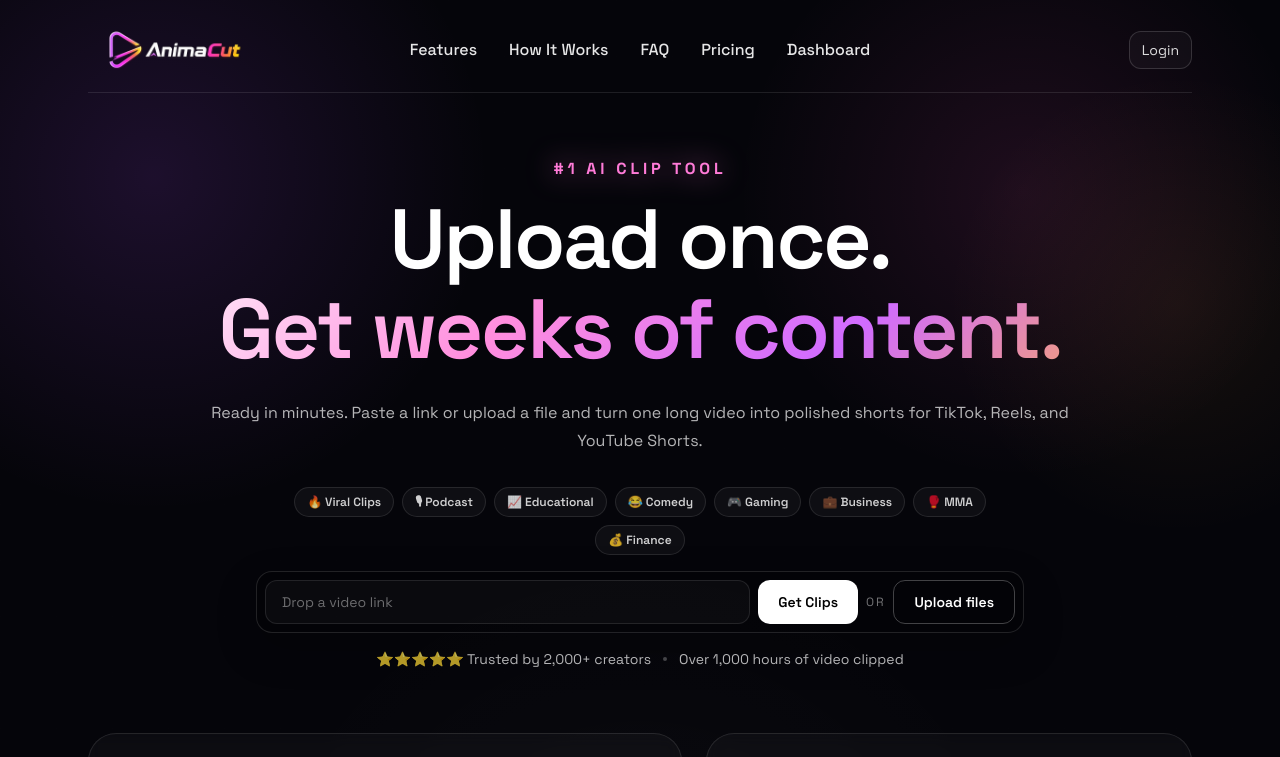
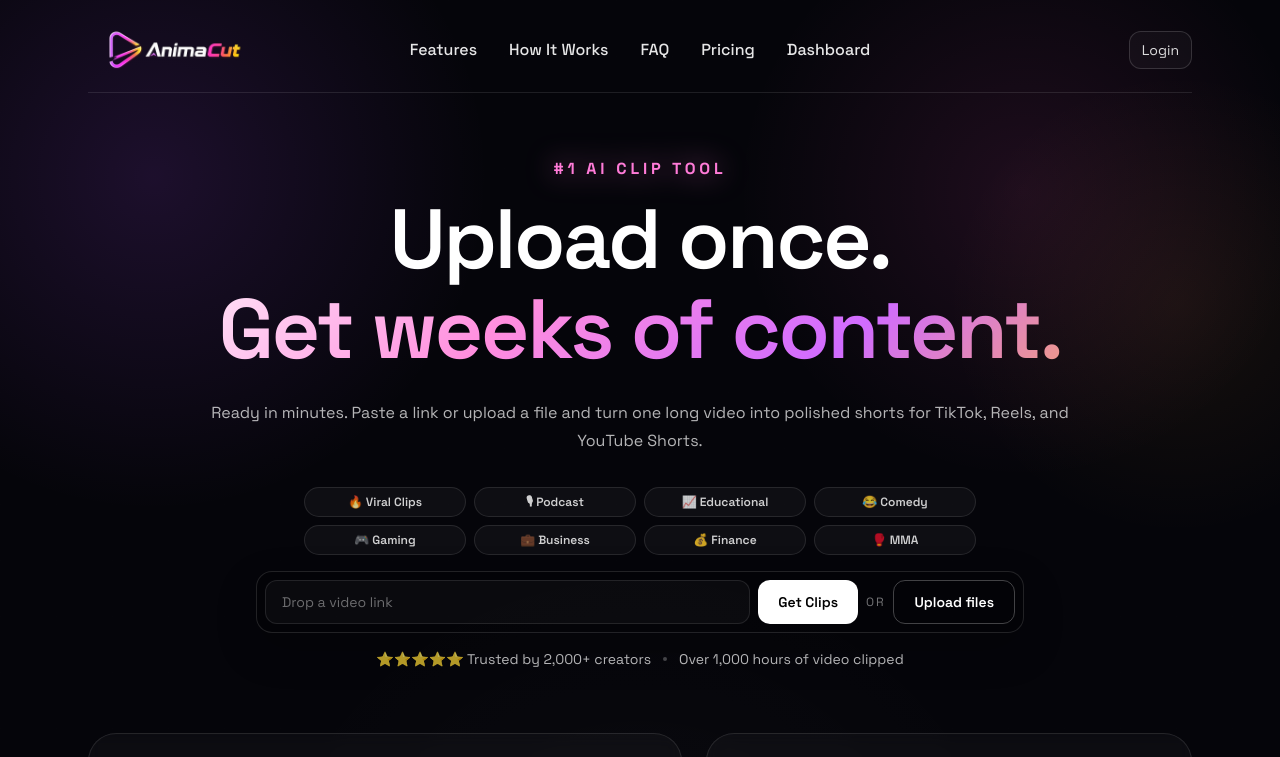
Before and after one commit to Duychinni/animecut, a Next.js app: page / in a window 1280 px wide. Shown: the top 757 px of the page. Built offline with nearby package versions, Linux system fonts and the light colour scheme; no server answers.

Commit message:
Tidy homepage template chip grid layout

```diff
--- a/app/page.tsx
+++ b/app/page.tsx
@@ -23,8 +23,8 @@ const templatePresets = [
   '😂 Comedy',
   '🎮 Gaming',
   '💼 Business',
+  '💰 Finance',
   '🥊 MMA',
-  '💰 Finance',
 ];
 
 function makeProjectTitle() {
@@ -230,9 +230,9 @@ export default function Home() {
           </p>
 
           <div className="mx-auto mt-8 w-full max-w-3xl">
-            <div className="mb-4 flex flex-wrap items-center justify-center gap-2">
+            <div className="mb-4 grid max-w-2xl grid-cols-2 gap-2 sm:grid-cols-3 md:grid-cols-4 mx-auto">
               {templatePresets.map((preset) => (
-                <span key={preset} className="rounded-full border border-white/10 bg-white/[0.04] px-3 py-1.5 text-xs font-semibold text-white/80">
+                <span key={preset} className="rounded-full border border-white/10 bg-white/[0.04] px-3 py-1.5 text-center text-xs font-semibold text-white/80">
                   {preset}
                 </span>
               ))}
```
